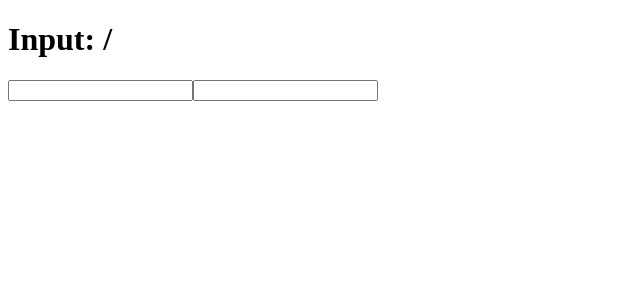
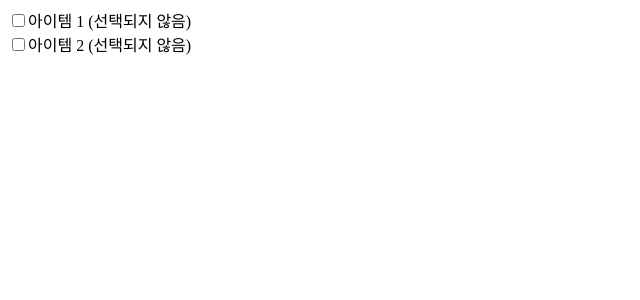
Before and after one commit to kim0hun/Inflearn_React, a React (Vite) app in the folder study/: page / in a window 1280 px wide. Shown: the top 300 px of the page, without its empty margins (0-640 px from the left). Built offline with nearby package versions, Linux system fonts and the light colour scheme.

Commit message:
127. 제어 컴포넌트 - 체크박스

```diff
--- a/study/src/App.tsx
+++ b/study/src/App.tsx
@@ -1,9 +1,9 @@
-import Input from "./compononets/controlled/Input";
+import Checkbox from "./compononets/controlled/Checkbox";
 
 export default function App() {
   return (
     <>
-      <Input />
+      <Checkbox />
     </>
   );
 }
--- /dev/null
+++ b/study/src/compononets/controlled/Checkbox.tsx
@@ -0,0 +1,43 @@
+import { useState } from "react";
+
+export default function Checkbox() {
+  const [formState, setFormState] = useState({
+    chk1: false,
+    chk2: false,
+  });
+  const handleFormStateChange = (e: React.ChangeEvent<HTMLInputElement>) => {
+    setFormState((formState) => ({
+      ...formState,
+      [e.target.name]: e.target.checked,
+    }));
+  };
+
+  return (
+    <>
+      <div>
+        <input
+          type="checkbox"
+          id="item1"
+          name="chk1"
+          checked={formState.chk1}
+          onChange={handleFormStateChange}
+        />
+        <label htmlFor="item1">
+          아이템 1 ({formState.chk1 ? "선택됨" : "선택되지 않음"})
+        </label>
+      </div>
+      <div>
+        <input
+          type="checkbox"
+          id="item2"
+          name="chk2"
+          checked={formState.chk2}
+          onChange={handleFormStateChange}
+        />
+        <label htmlFor="item2">
+          아이템 2 ({formState.chk2 ? "선택됨" : "선택되지 않음"})
+        </label>
+      </div>
+    </>
+  );
+}
```
